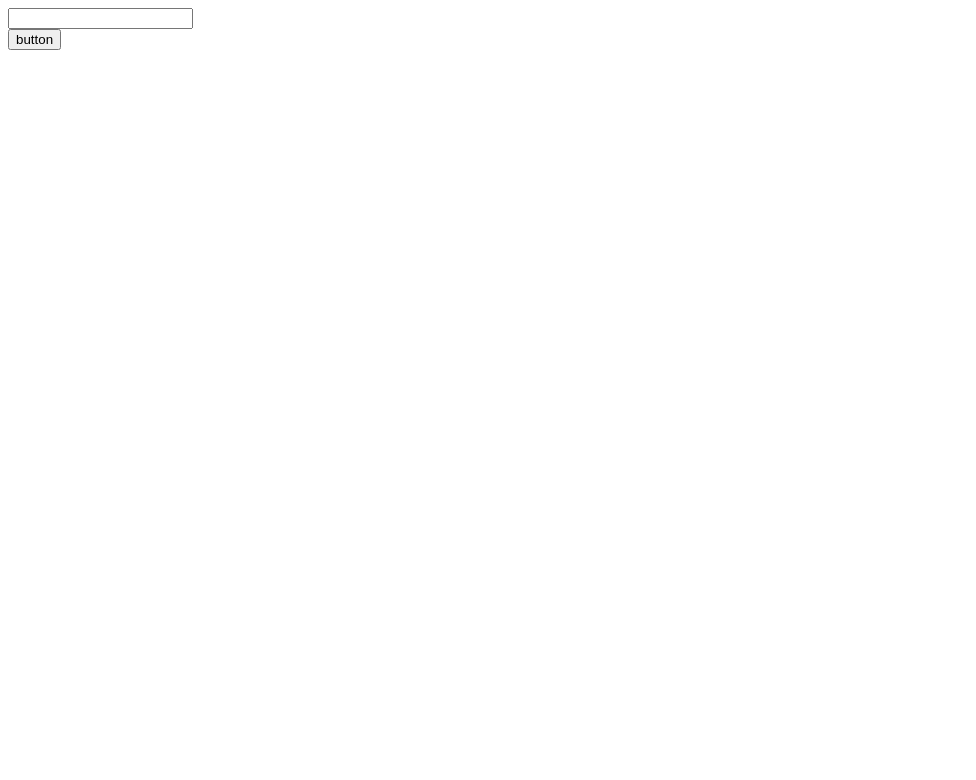
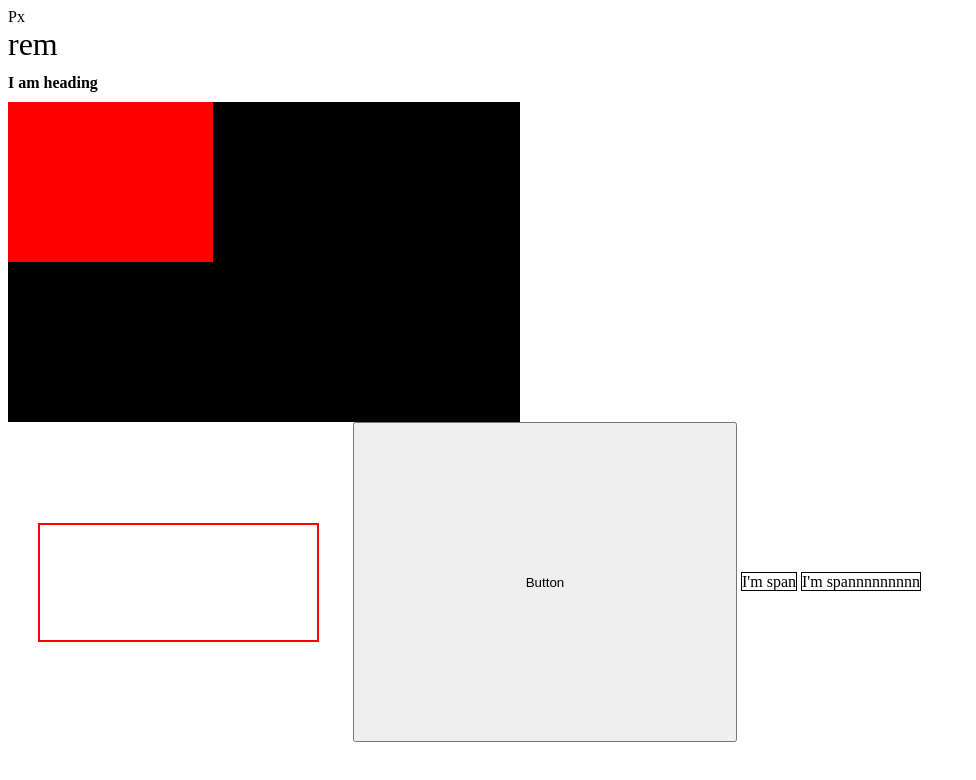
Before and after one commit to Divanshu02Garg/WEB-DEV, a plain HTML site: page module1/poc.html in a window 1280 px wide. Shown: the whole page, without its empty margins (0-976 px from the left). Drawn offline with Linux system fonts and the light colour scheme.

Commit message:
proof of content of html

```diff
--- a/module1/poc.html
+++ b/module1/poc.html
@@ -6,17 +6,55 @@
     <meta name="viewport" content="width=device-width, initial-scale=1.0">
     <title>Document</title>
 </head>
+<style>
+input{
+    border: 2px solid red;
+    padding: 50px;
+    margin: 30px;
+}
+.px{
+    font-size: 16px;
+}
+.rem{
+    font-size: 2rem;
+}
+h1{
+    font-size: 1em;
+}
+.vh-vw{
+    height: 40vh;
+    width: 40vw;
+    background-color: black;
+}
+.child{
+    height: 50%;
+    width: 40%;
+    background-color: red;
+}
+span{
+    border: 1px solid black;
+    /* height and width can't not be set or there will be no effect */
+}
+button{
+    display: inline-block;
+    height: 40vh;
+    width: 30vw;</style>
 <body>
-  <!-- <div>
-        Hello
+
+    <div class="px">Px</div>
+    <div class="rem">rem</div>
+    <div>
+        <h1>I am heading</h1>
     </div>
-    <p> i am para </p>
-    <button> i am button </button> -->
- <!--for search bar-->
-<input type="text">
-<br>
-<button> button </button>
 
+    <div class="vh-vw">
+        <div class="child">
+        </div>
+    </div>
+    <input type="text">
+    <button>Button</button>
+    <span>I'm span</span>
+    <span>I'm spannnnnnnnn</span>
 
 </body>
 </html>
```
